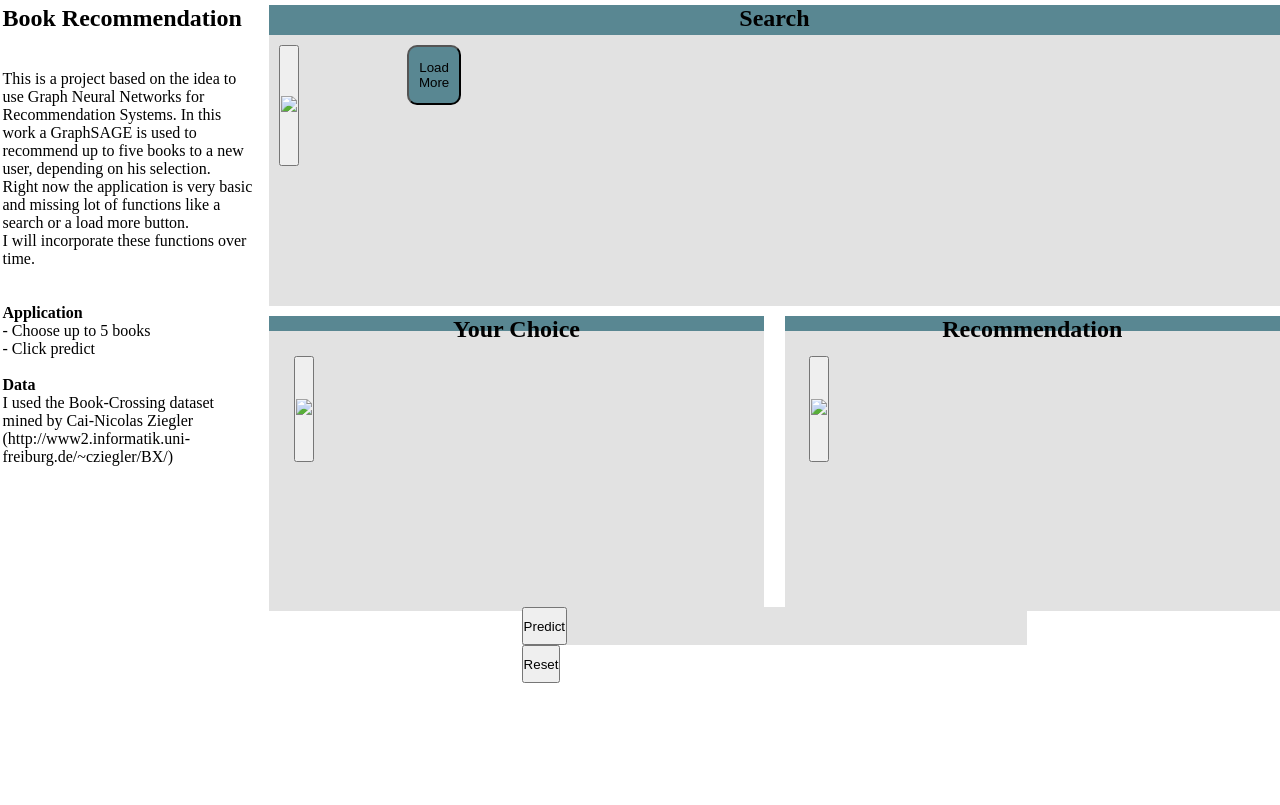
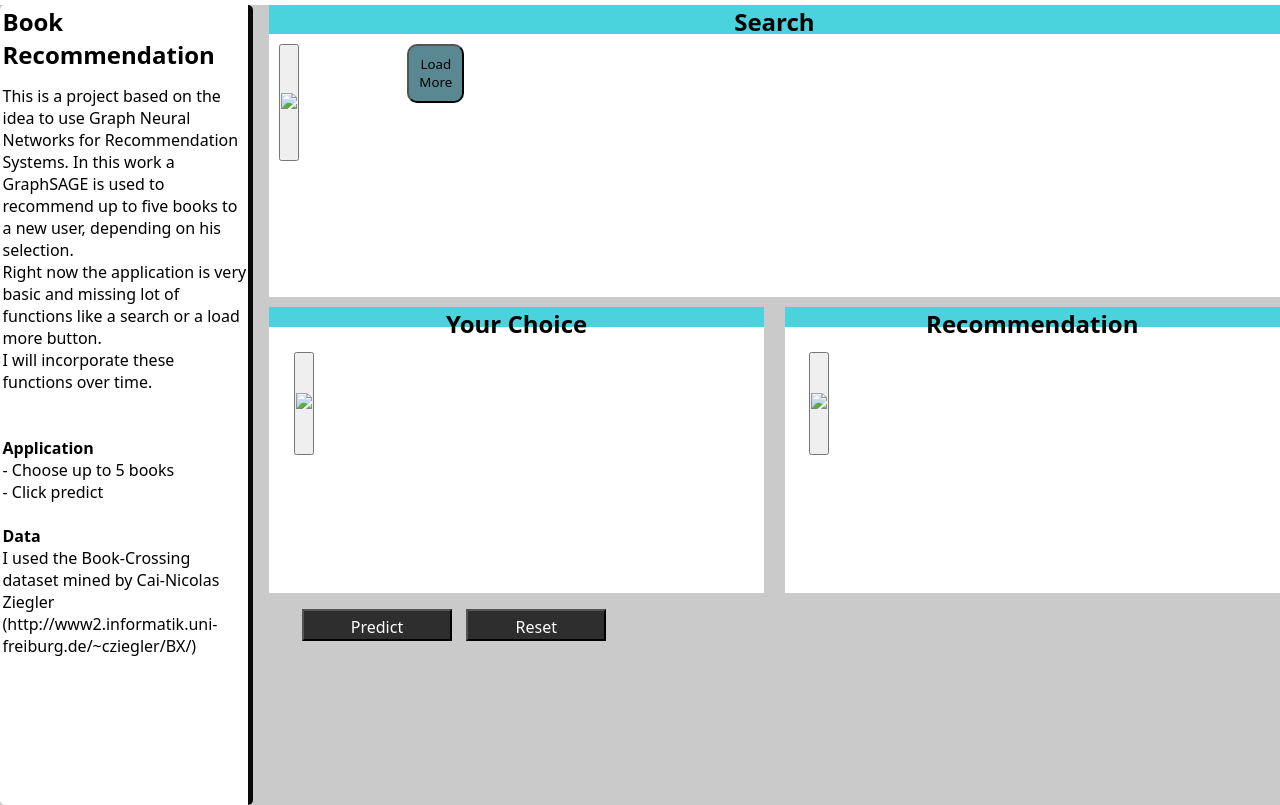
Before and after one commit to Moritz-Link/BookRecommendation, a Django app: template recommendation_project/recommendation/templates/base.html in a window 1280 px wide. Run offline with Django 3.2, Linux system fonts and the light colour scheme; the template is opened without the code that fills it: most values are stand-ins (such as "Sample title", 1, 10 or a date in 2020).

Commit message:
Add files via upload

```diff
--- a/recommendation_project/recommendation/static/index.css
+++ b/recommendation_project/recommendation/static/index.css
@@ -3,29 +3,31 @@
     margin: 0;
     padding: 0;
     height: 100%;
+    font-family: system-ui;
   }
 #content{
     display: grid;
     grid-template-columns: 1fr 4fr;
     grid-template-rows: 5fr ;
     gap: 1rem;
-    background-color: #ffffff;
+    background-color: #cbcaca;
     margin-top: 5px;
 
 }
 .body{
     background-image: url("https://images.amazon.com/images/P/0671537458.01.THUMBZZZ.jpg");
-
+    border: 5px solid rgb(234, 50, 185);
 }
 
 .sidebar {
     grid-column: 1 ;
     grid-row: 1;
-    height: 81%;
+    height: 100%;
     overflow:auto;
     background-color: #ffffff;
     word-break: break-word;
     border-radius: 5px;
+    border-right: 5px solid rgb(9, 9, 9);
     padding-left: 1%;
 }
 .sidebar > h2 {
@@ -40,18 +42,18 @@
     grid-row: 1;
     display: flex;
     flex-direction: column;
-    background-color: #ffffff;
+    background-color: #cbcaca;
 }
 #main_part2 {
     height: 100%;
     display: flex;
-    background-color: #ffffff;
+    background-color: #cbcaca;
 }
 #selection{
 
     height: 100%;
     overflow:auto;
-    background-color: #e2e2e2;
+    background-color: #ffffff;
     text-align: center;
     align-items: center;
     white-space: normal;
@@ -59,7 +61,7 @@
 }
 #Search{
     height: 10%;
-    background-color: #598792;
+    background-color: #4ad3dd;
 }
 #childWrapper > div {
 
@@ -68,7 +70,7 @@
     height: 40%;
     margin: 1%;
     display: flex;
-    background-color: #e2e2e2;
+    background-color: #ffffff;
 
 }
 .choice_list > div {
@@ -78,34 +80,33 @@
     height: 60%;
     margin: 5%;
     display: flex;
-    background-color: #e2e2e2;
+    background-color: #ffffff;
 }
 #choice {
     flex: 1 1 ;
     height: 98%;
     overflow:auto;
-    background-color: #e2e2e2;
+    background-color: #ffffff;
     margin-top: 1%;
 }
 .title_parts{
-    height: 5%;
-    background-color: #598792;
+    height: 7%;
+    background-color: #4ad3dd;
     text-align: center;
     color : black;
 
 }
 #images_choice{
-    background-color: #e2e2e2;
+    background-color: #ffffff;
     height: 60%;
     overflow:auto;
 }
 #div_rec_btns{
-    width: 50%;
-    height: 10%;
-    margin-left: auto;
-    margin-right: auto;
-    background-color: #e2e2e2;
-    position: relative;
+    margin-top: 2%;
+    width: 48%;
+    height: 7%;
+    background-color: #cbcaca;
+    display: flex;
 }
 #recommendation{
     flex: 1 1 ;
@@ -113,14 +114,14 @@
     overflow:auto;
     margin-left: 2%;
     margin-top: 1%;
-    background-color: #e2e2e2;
+    background-color: #ffffff;
 }
 .image_rec{
 
     height: 60%;
 
 
-    background-color: #a82c2c;
+    background-color: #ffffff;
 }
 .rec_list > div{
     float: left;
@@ -135,16 +136,19 @@
     color: #000000;
     text-align: center;
 }
-#btn_predict{
+.btn_predict{
     font-size: 100%;
+    width: 90%;
     color : white;
     background-color:#2e2e2e;
-    height: 50%;
-    width: 30%;
-    margin-top: 2%;
+    height: 90%;
     margin-left: 20%;
-    border-radius: 10px;
+    margin-right: 100px;
+    text-align: center;
+    padding: 5px;
+
 }
+
 #btn-loadmore{
     background-color:#598792;
     height: 50%;
```
